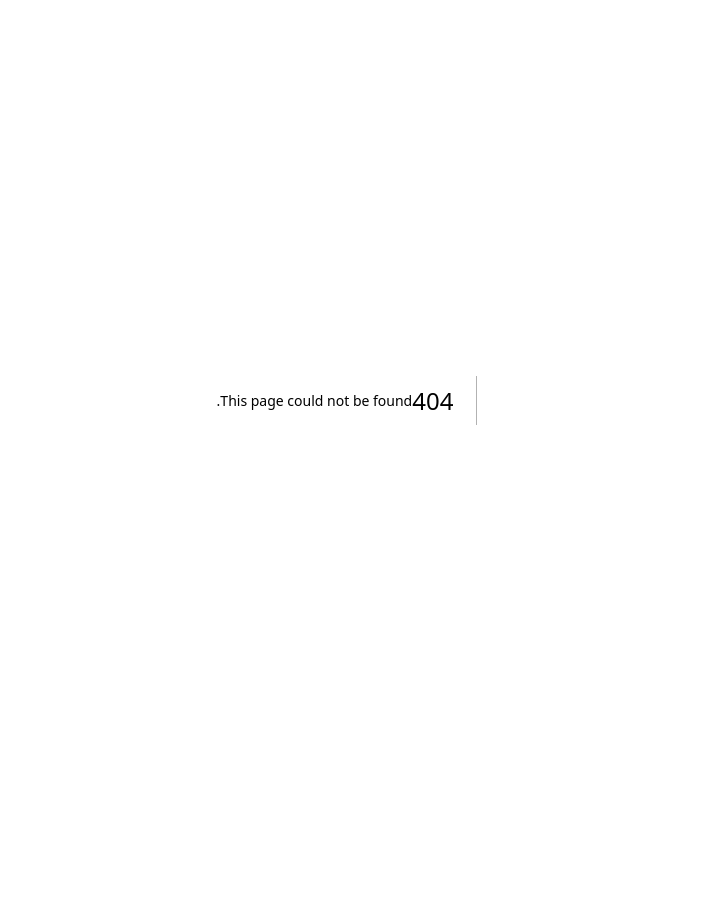
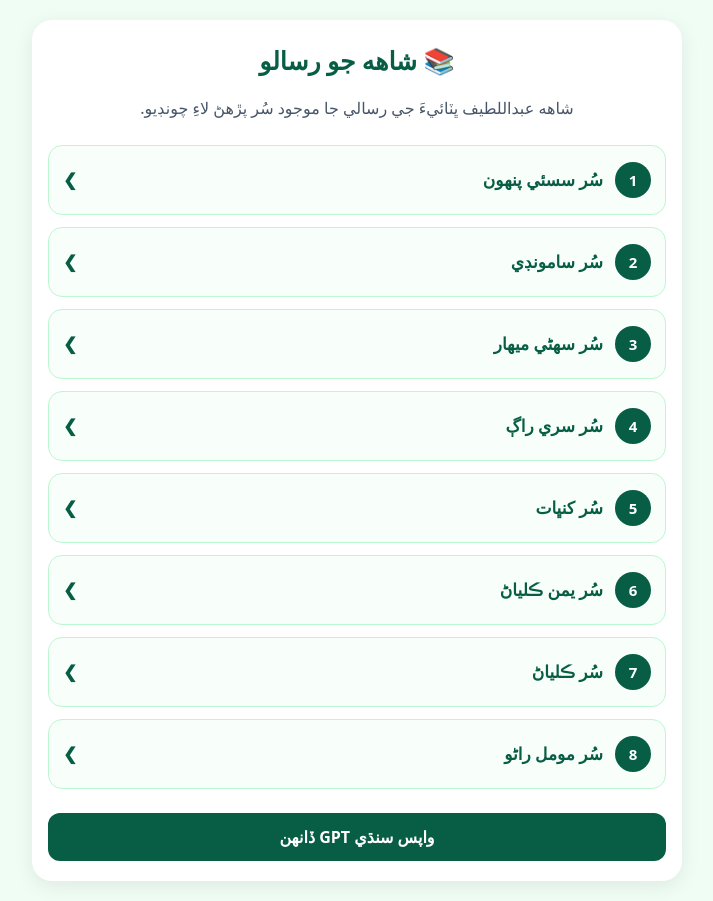
Before and after one commit to islamsolangi/sindhigpt, a Next.js app: page /app/app/books in a window 1280 px wide. Before the commit this address had no page. Shown: the whole page, without its empty margins (283-996 px from the left). Before the commit the page ends 800 px from the top, so only its background shows below. Built offline with nearby package versions, Linux system fonts and the light colour scheme.

Commit message:
Create page.tsx

```diff
--- /dev/null
+++ b/app/app/app/books/page.tsx
@@ -0,0 +1,146 @@
+
+"use client";
+
+const surs = [
+  {
+    name: "سُر سسئي پنهون",
+    url: "https://islamsolangi786.blogspot.com/2026/10/blog-post_231.html",
+  },
+  {
+    name: "سُر سامونڊي",
+    url: "https://islamsolangi786.blogspot.com/2026/10/sur-suri-raag-shah-abdul-latif-70-bait-6-wai.html",
+  },
+  {
+    name: "سُر سهڻي ميهار",
+    url: "https://islamsolangi786.blogspot.com/2026/10/blog-post_27.html",
+  },
+  {
+    name: "سُر سري راڳ",
+    url: "https://islamsolangi786.blogspot.com/2026/10/sur-sari-raag-shah-jo-risalo-complete.html",
+  },
+  {
+    name: "سُر کنڀات",
+    url: "https://islamsolangi786.blogspot.com/2026/10/sur-khambhat-shah-jo-risalo-complete-baits.html",
+  },
+  {
+    name: "سُر يمن ڪلياڻ",
+    url: "https://islamsolangi786.blogspot.com/2026/10/sur-yaman-kalyan-complete-70-bait-sindhi.html",
+  },
+  {
+    name: "سُر ڪلياڻ",
+    url: "https://islamsolangi786.blogspot.com/2026/10/blog-post.html",
+  },
+  {
+    name: "سُر مومل راڻو",
+    url: "https://islamsolangi786.blogspot.com/2026/10/blog-post_971.html",
+  },
+];
+
+export default function BooksPage() {
+  return (
+    <main
+      dir="rtl"
+      style={{
+        minHeight: "100vh",
+        padding: "20px 14px",
+        background: "#f0fdf4",
+        fontFamily: "inherit",
+      }}
+    >
+      <div
+        style={{
+          maxWidth: "650px",
+          margin: "0 auto",
+          background: "white",
+          borderRadius: "20px",
+          padding: "20px 16px",
+          boxShadow: "0 5px 20px rgba(0,0,0,0.08)",
+        }}
+      >
+        <h1
+          style={{
+            textAlign: "center",
+            color: "#075e45",
+            fontSize: "25px",
+            margin: "4px 0 8px",
+          }}
+        >
+          📚 شاهه جو رسالو
+        </h1>
+
+        <p
+          style={{
+            textAlign: "center",
+            color: "#475569",
+            lineHeight: 1.9,
+            marginBottom: "22px",
+          }}
+        >
+          شاهه عبداللطيف ڀٽائيءَ جي رسالي جا موجود سُر پڙهڻ لاءِ چونڊيو.
+        </p>
+
+        <div style={{ display: "grid", gap: "12px" }}>
+          {surs.map((sur, index) => (
+            <a
+              key={sur.name}
+              href={sur.url}
+              target="_blank"
+              rel="noopener noreferrer"
+              style={{
+                display: "flex",
+                alignItems: "center",
+                gap: "12px",
+                padding: "16px 14px",
+                border: "1px solid #bbf7d0",
+                borderRadius: "14px",
+                background: "#f8fffb",
+                color: "#075e45",
+                textDecoration: "none",
+                fontSize: "17px",
+                fontWeight: "bold",
+              }}
+            >
+              <span
+                style={{
+                  background: "#075e45",
+                  color: "white",
+                  width: "36px",
+                  height: "36px",
+                  borderRadius: "50%",
+                  display: "flex",
+                  alignItems: "center",
+                  justifyContent: "center",
+                  flexShrink: 0,
+                  fontSize: "15px",
+                }}
+              >
+                {index + 1}
+              </span>
+
+              <span>{sur.name}</span>
+
+              <span style={{ marginRight: "auto" }}>❯</span>
+            </a>
+          ))}
+        </div>
+
+        <a
+          href="/"
+          style={{
+            display: "block",
+            textAlign: "center",
+            marginTop: "24px",
+            padding: "13px",
+            borderRadius: "12px",
+            background: "#075e45",
+            color: "white",
+            textDecoration: "none",
+            fontWeight: "bold",
+          }}
+        >
+          واپس سنڌي GPT ڏانهن
+        </a>
+      </div>
+    </main>
+  );
+}
```
